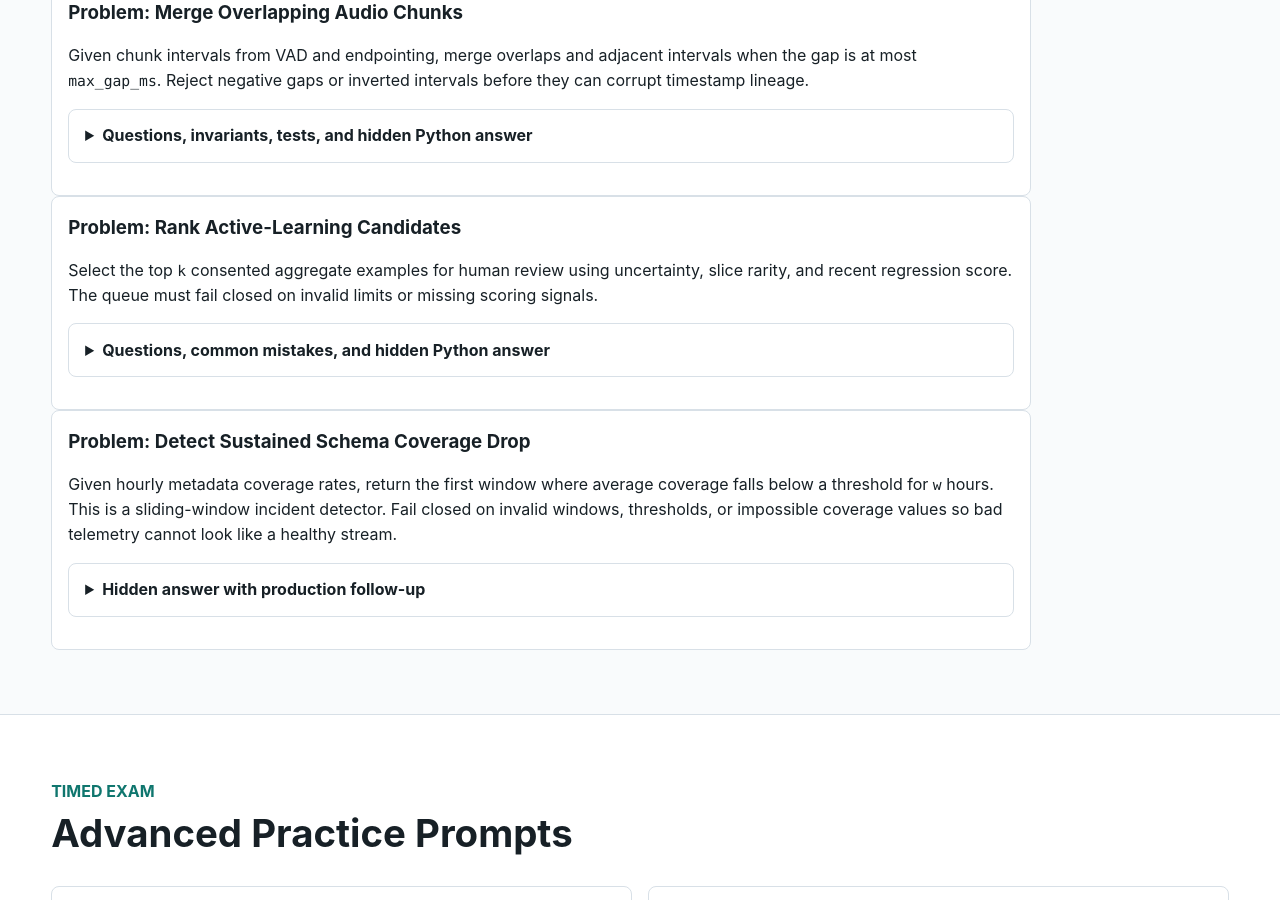
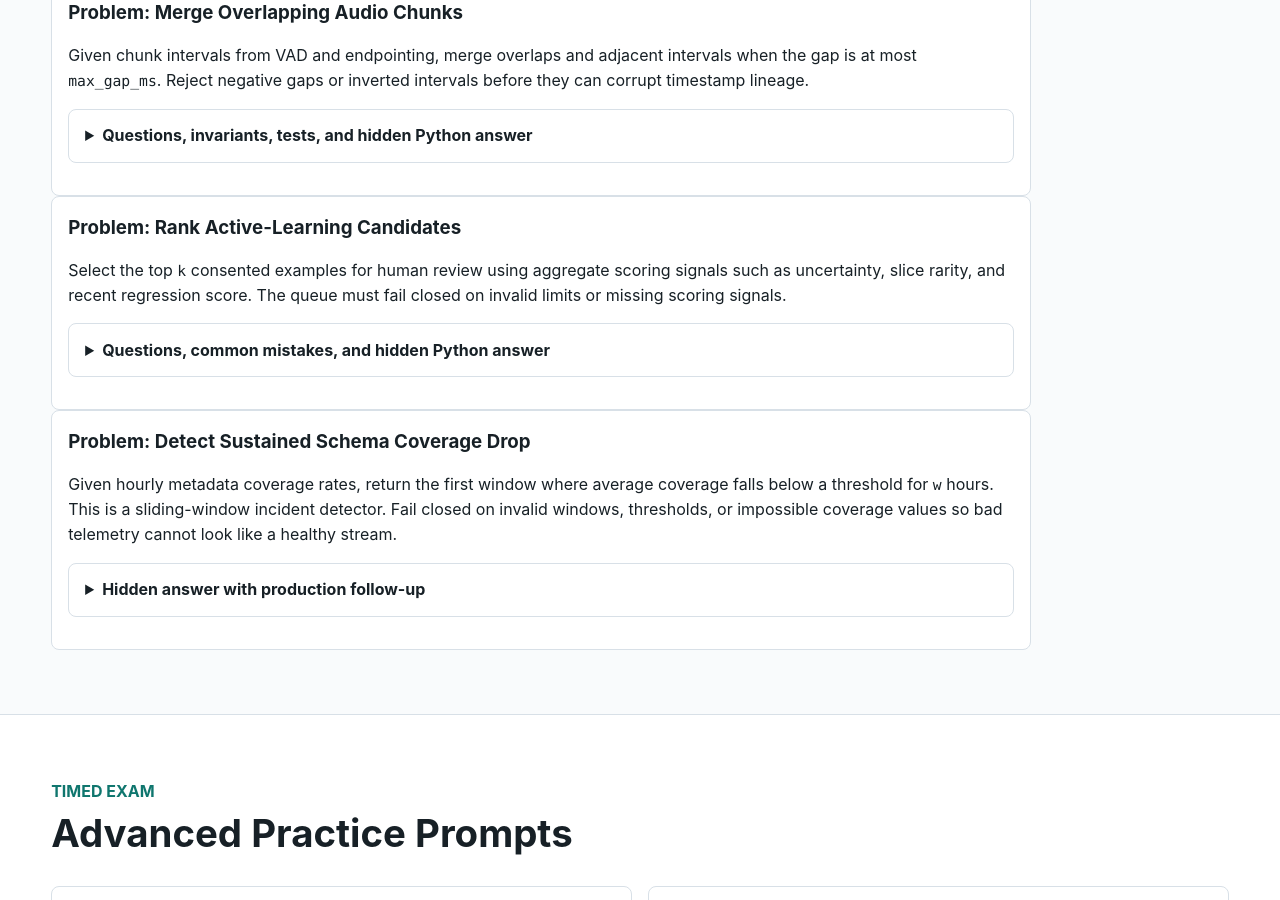
Before and after one commit to kennethli319/kennethli319.github.io, a Jekyll site: the page audio-text-ml-course/lessons/speech-feature-pipelines-data-contracts.html, which Jekyll copies as it is, in a window 1280 px wide and 900 px high, scrolled down 3164 px. Built offline with Jekyll 4.4.1, drawn with Linux system fonts in a browser that asks for light colours.

Commit message:
Update speech feature pipeline lesson

```diff
--- a/audio-text-ml-course/lessons/speech-feature-pipelines-data-contracts.html
+++ b/audio-text-ml-course/lessons/speech-feature-pipelines-data-contracts.html
@@ -240,10 +240,10 @@ except ValueError:
       <article class="problem-card">
         <h3>Problem: Rank Active-Learning Candidates</h3>
         <p>
-          Select the top <code>k</code> consented aggregate examples for human
-          review using uncertainty, slice rarity, and recent regression score.
-          The queue must fail closed on invalid limits or missing scoring
-          signals.
+          Select the top <code>k</code> consented examples for human review
+          using aggregate scoring signals such as uncertainty, slice rarity,
+          and recent regression score. The queue must fail closed on invalid
+          limits or missing scoring signals.
         </p>
         <details class="qa">
           <summary>Questions, common mistakes, and hidden Python answer</summary>
```
Also changed, not shown: other parts of audio-text-ml-course/lessons/speech-feature-pipelines-data-contracts.html (+3 -1 lines).
